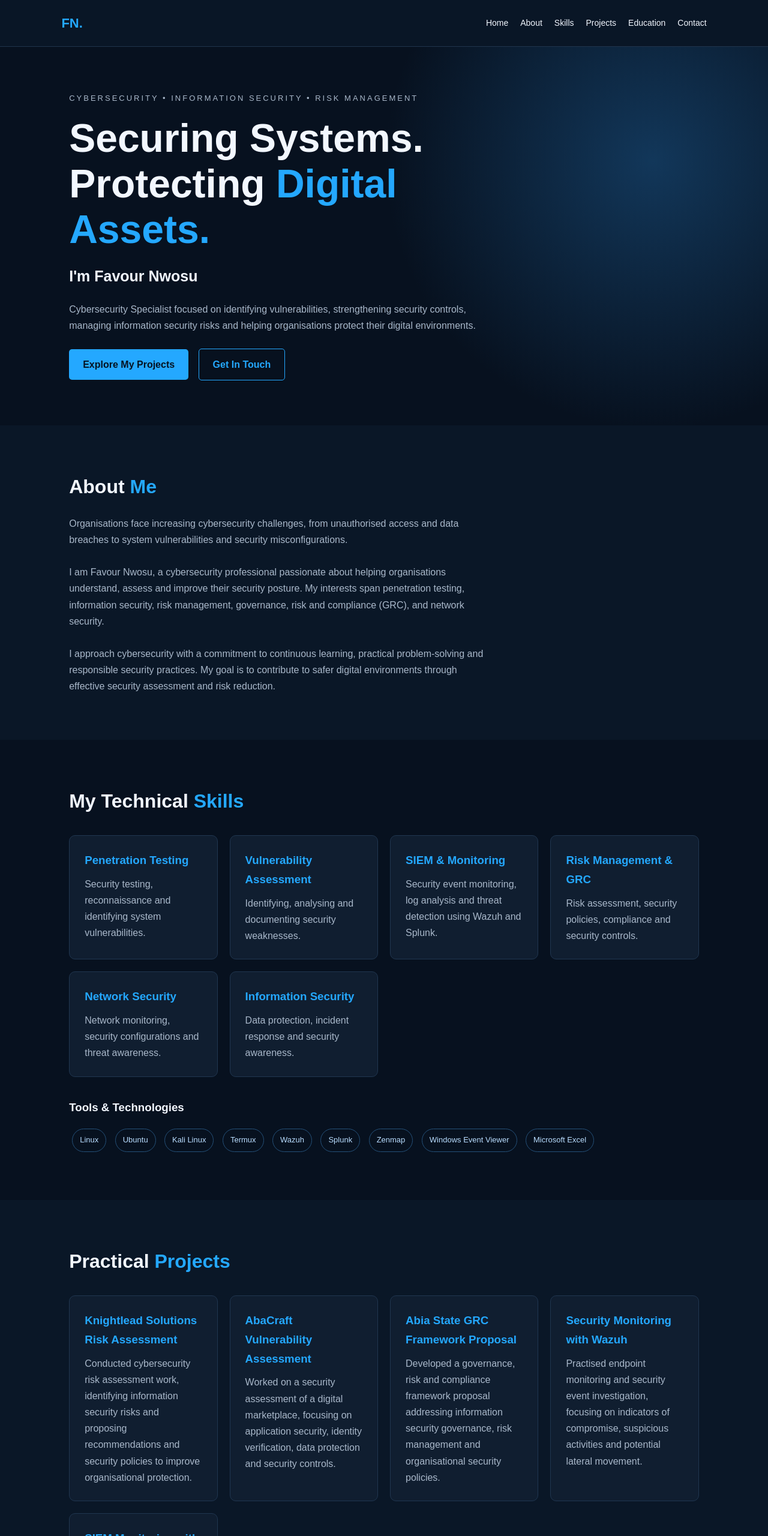
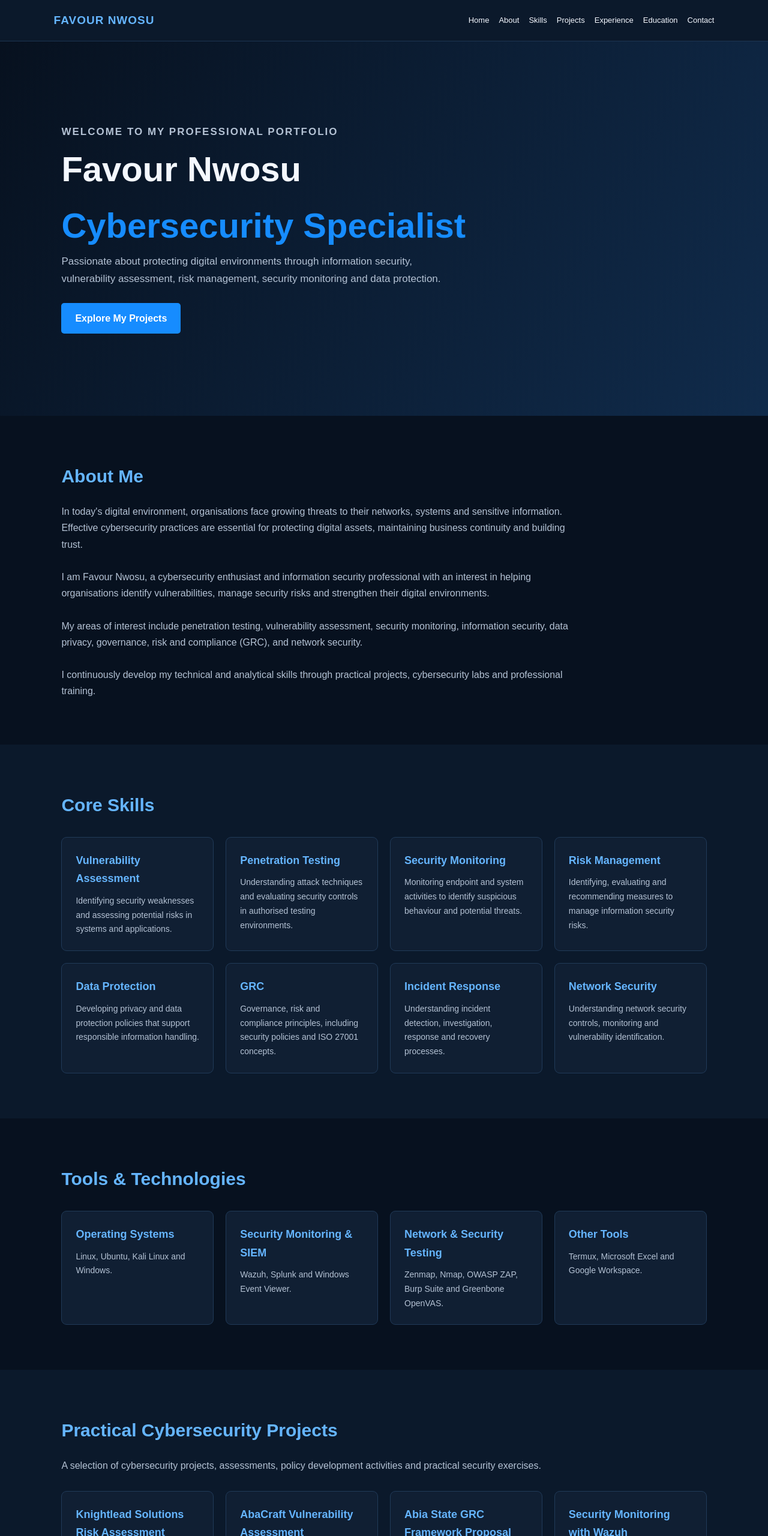
Before and after one commit to nwosufavour247-coder/FavourNwosu.github.io, a plain HTML site: page index.html in a window 1280 px wide. Shown: the top 2560 px of the page at 60% size. Drawn offline with Linux system fonts and the light colour scheme.

Commit message:
Create professional cybersecurity portfolio

```diff
--- a/index.html
+++ b/index.html
@@ -4,114 +4,216 @@
 <head>
   <meta charset="UTF-8">
   <meta name="viewport" content="width=device-width, initial-scale=1.0">
+  <meta name="description" content="Favour Nwosu - Cybersecurity Specialist, Information Security and Risk Management Professional.">
   <title>Favour Nwosu | Cybersecurity Specialist</title>
-<meta name="description" content="Favour Nwosu - Cybersecurity Specialist focused on penetration testing, information security, risk management and network security.">
 
   <style>
     :root {
-  --bg: #07111f;
-  --panel: #101e30;
-  --blue: #24a8ff;
-  --text: #f2f7ff;
-  --muted: #a9b8ca;
+      --background: #07111f;
+      --surface: #101f33;
+      --blue: #168cff;
+      --light-blue: #65b5ff;
+      --white: #f4f8ff;
+      --muted: #b4c2d4;
     }
-* { box-sizing: border-box; margin: 0; padding: 0; }
-html { scroll-behavior: smooth; }
+
+    * {
+      margin: 0;
+      padding: 0;
+      box-sizing: border-box;
+      scroll-behavior: smooth;
+    }
+
     body {
       font-family: Arial, sans-serif;
-  background: var(--bg);
-  color: var(--text);
+      background: var(--background);
+      color: var(--white);
       line-height: 1.7;
     }
+
+    a {
+      color: var(--light-blue);
+      text-decoration: none;
+    }
+
     header {
+      background: #0b192b;
+      padding: 18px 7%;
       display: flex;
       justify-content: space-between;
       align-items: center;
-  padding: 20px 8%;
-  background: #091626;
+      flex-wrap: wrap;
+      gap: 15px;
       position: sticky;
       top: 0;
-  z-index: 10;
-  border-bottom: 1px solid #20344c;
+      z-index: 100;
+      border-bottom: 1px solid #1d3552;
     }
-.logo { color: var(--blue); font-size: 22px; font-weight: bold; }
-nav { display: flex; gap: 20px; flex-wrap: wrap; }
+
+    .logo {
+      font-size: 19px;
+      font-weight: bold;
+      color: var(--light-blue);
+      letter-spacing: 1px;
+    }
+
+    nav {
+      display: flex;
+      flex-wrap: wrap;
+      gap: 16px;
+    }
+
     nav a {
-  color: var(--text);
-  text-decoration: none;
-  font-size: 14px;
+      color: var(--white);
+      font-size: 13px;
     }
-nav a:hover { color: var(--blue); }
-section { padding: 75px 9%; }
+
+    nav a:hover {
+      color: var(--light-blue);
+    }
+
+    section {
+      padding: 75px 8%;
+      scroll-margin-top: 85px;
+    }
+
     .hero {
       min-height: 78vh;
       display: flex;
-  align-items: center;
-  background: radial-gradient(circle at 85% 30%, #12375a, transparent 38%);
+      flex-direction: column;
+      justify-content: center;
+      align-items: flex-start;
+      background: linear-gradient(120deg, #07111f, #102b4b);
     }
-.hero-content { max-width: 760px; }
-.eyebrow { color: var(--blue); letter-spacing: 3px; font-size: 13px; }
-h1 { font-size: clamp(38px, 7vw, 66px); line-height: 1.15; margin: 18px 0; }
-h1 span, h2 span { color: var(--blue); }
-.hero p, .intro { color: var(--muted); max-width: 700px; }
-.btn {
+
+    .hero h1 {
+      font-size: clamp(36px, 7vw, 58px);
+      line-height: 1.2;
+      margin: 12px 0;
+    }
+
+    .hero h1 span {
+      color: var(--blue);
+    }
+
+    .hero p {
+      max-width: 650px;
+      color: var(--muted);
+      font-size: 17px;
+    }
+
+    .eyebrow {
+      color: var(--light-blue);
+      font-weight: bold;
+      letter-spacing: 2px;
+      text-transform: uppercase;
+      font-size: 13px;
+    }
+
+    .button {
       display: inline-block;
-  margin: 25px 12px 0 0;
+      background: var(--blue);
+      color: white;
       padding: 12px 23px;
       border-radius: 5px;
-  background: var(--blue);
-  color: #061321;
+      margin-top: 25px;
       font-weight: bold;
-  text-decoration: none;
     }
-.btn.secondary {
-  background: transparent;
-  border: 1px solid var(--blue);
-  color: var(--blue);
+
+    .button:hover {
+      background: #0874d5;
     }
-h2 { font-size: 32px; margin-bottom: 20px; }
+
+    h2 {
+      color: var(--light-blue);
+      font-size: 30px;
+      margin-bottom: 20px;
+    }
+
+    .intro {
+      max-width: 850px;
+      color: var(--muted);
+    }
+
+    .section-dark {
+      background: #0b192b;
+    }
+
     .grid {
       display: grid;
-  grid-template-columns: repeat(auto-fit, minmax(220px, 1fr));
+      grid-template-columns: repeat(auto-fit, minmax(240px, 1fr));
       gap: 20px;
-  margin-top: 30px;
+      margin-top: 28px;
     }
+
     .card {
-  background: var(--panel);
-  padding: 25px;
-  border: 1px solid #203650;
-  border-radius: 10px;
+      background: var(--surface);
+      padding: 23px;
+      border-radius: 9px;
+      border: 1px solid #203a58;
     }
-.card h3 { color: var(--blue); margin-bottom: 10px; }
-.card p, li { color: var(--muted); }
-.card ul { padding-left: 20px; }
+
+    .card h3 {
+      color: var(--light-blue);
+      margin-bottom: 10px;
+      font-size: 18px;
+    }
+
+    .card p {
+      color: var(--muted);
+      font-size: 14px;
+    }
+
     .tag {
       display: inline-block;
-  margin: 5px;
-  padding: 7px 12px;
-  border: 1px solid #245078;
-  border-radius: 20px;
-  color: #b9ddff;
-  font-size: 13px;
+      background: #173a60;
+      color: #9bd0ff;
+      padding: 4px 9px;
+      border-radius: 4px;
+      font-size: 11px;
+      margin: 12px 4px 0 0;
     }
-#about, #projects, #education { background: #0a1727; }
-.contact-box {
-  background: var(--panel);
-  padding: 30px;
-  border-radius: 10px;
-  border: 1px solid #203650;
+
+    .experience-label {
+      color: #65b5ff;
+      font-size: 11px;
+      font-weight: bold;
+      letter-spacing: 1px;
+      margin-bottom: 8px;
     }
+
+    .contact-links {
+      margin-top: 20px;
+      display: flex;
+      flex-wrap: wrap;
+      gap: 18px;
+    }
+
     footer {
       text-align: center;
       padding: 25px;
+      background: #050c16;
       color: var(--muted);
-  border-top: 1px solid #20344c;
+      font-size: 13px;
     }
-@media(max-width:650px) {
-  header { flex-direction: column; gap: 12px; }
-  nav { justify-content: center; gap: 12px; }
-  nav a { font-size: 12px; }
-  section { padding: 55px 7%; }
+
+    @media (max-width: 600px) {
+      header {
+        justify-content: center;
+      }
+
+      nav {
+        justify-content: center;
+        gap: 12px;
+      }
+
+      section {
+        padding: 55px 6%;
+      }
+
+      .hero {
+        min-height: 70vh;
+      }
     }
   </style>
 </head>
@@ -119,185 +221,347 @@ footer {
 <body>
 
   <header>
-  <div class="logo">FN.</div>
+    <div class="logo">FAVOUR NWOSU</div>
+
     <nav>
       <a href="#home">Home</a>
       <a href="#about">About</a>
       <a href="#skills">Skills</a>
       <a href="#projects">Projects</a>
+      <a href="#experience">Experience</a>
       <a href="#education">Education</a>
       <a href="#contact">Contact</a>
     </nav>
   </header>
 
   <section class="hero" id="home">
-  <div class="hero-content">
-    <p class="eyebrow">CYBERSECURITY • INFORMATION SECURITY • RISK MANAGEMENT</p>
-    <h1>Securing Systems.<br>Protecting <span>Digital Assets.</span></h1>
-    <h2 style="font-size:25px;">I'm Favour Nwosu</h2>
+    <p class="eyebrow">Welcome to my professional portfolio</p>
+    <h1>Favour Nwosu</h1>
+    <h1><span>Cybersecurity Specialist</span></h1>
+
     <p>
-      Cybersecurity Specialist focused on identifying vulnerabilities,
-      strengthening security controls, managing information security risks
-      and helping organisations protect their digital environments.
+      Passionate about protecting digital environments through
+      information security, vulnerability assessment, risk management,
+      security monitoring and data protection.
     </p>
-    <a href="#projects" class="btn">Explore My Projects</a>
-    <a href="#contact" class="btn secondary">Get In Touch</a>
+
+    <a href="#projects" class="button">Explore My Projects</a>
+  </section>
+
+  <section id="about">
+    <h2>About Me</h2>
+
+    <p class="intro">
+      In today's digital environment, organisations face growing threats
+      to their networks, systems and sensitive information. Effective
+      cybersecurity practices are essential for protecting digital assets,
+      maintaining business continuity and building trust.
+
+      <br><br>
+
+      I am Favour Nwosu, a cybersecurity enthusiast and information
+      security professional with an interest in helping organisations
+      identify vulnerabilities, manage security risks and strengthen
+      their digital environments.
+
+      <br><br>
+
+      My areas of interest include penetration testing, vulnerability
+      assessment, security monitoring, information security, data privacy,
+      governance, risk and compliance (GRC), and network security.
+
+      <br><br>
+
+      I continuously develop my technical and analytical skills through
+      practical projects, cybersecurity labs and professional training.
+    </p>
+  </section>
+
+  <section class="section-dark" id="skills">
+    <h2>Core Skills</h2>
+
+    <div class="grid">
+      <div class="card">
+        <h3>Vulnerability Assessment</h3>
+        <p>Identifying security weaknesses and assessing potential risks in systems and applications.</p>
+      </div>
+
+      <div class="card">
+        <h3>Penetration Testing</h3>
+        <p>Understanding attack techniques and evaluating security controls in authorised testing environments.</p>
+      </div>
+
+      <div class="card">
+        <h3>Security Monitoring</h3>
+        <p>Monitoring endpoint and system activities to identify suspicious behaviour and potential threats.</p>
+      </div>
+
+      <div class="card">
+        <h3>Risk Management</h3>
+        <p>Identifying, evaluating and recommending measures to manage information security risks.</p>
+      </div>
+
+      <div class="card">
+        <h3>Data Protection</h3>
+        <p>Developing privacy and data protection policies that support responsible information handling.</p>
+      </div>
+
+      <div class="card">
+        <h3>GRC</h3>
+        <p>Governance, risk and compliance principles, including security policies and ISO 27001 concepts.</p>
+      </div>
+
+      <div class="card">
+        <h3>Incident Response</h3>
+        <p>Understanding incident detection, investigation, response and recovery processes.</p>
+      </div>
+
+      <div class="card">
+        <h3>Network Security</h3>
+        <p>Understanding network security controls, monitoring and vulnerability identification.</p>
+      </div>
     </div>
   </section>
 
-<section id="about">
-  <h2>About <span>Me</span></h2>
-  <p class="intro">
-    Organisations face increasing cybersecurity challenges, from
-    unauthorised access and data breaches to system vulnerabilities
-    and security misconfigurations.
-    <br><br>
-    I am Favour Nwosu, a cybersecurity professional passionate about
-    helping organisations understand, assess and improve their security
-    posture. My interests span penetration testing, information security,
-    risk management, governance, risk and compliance (GRC), and network
-    security.
-    <br><br>
-    I approach cybersecurity with a commitment to continuous learning,
-    practical problem-solving and responsible security practices.
-    My goal is to contribute to safer digital environments through
-    effective security assessment and risk reduction.
-  </p>
-</section>
+  <section id="tools">
+    <h2>Tools & Technologies</h2>
 
-<section id="skills">
-  <h2>My Technical <span>Skills</span></h2>
     <div class="grid">
       <div class="card">
-      <h3>Penetration Testing</h3>
-      <p>Security testing, reconnaissance and identifying system vulnerabilities.</p>
-    </div>
-    <div class="card">
-      <h3>Vulnerability Assessment</h3>
-      <p>Identifying, analysing and documenting security weaknesses.</p>
-    </div>
-    <div class="card">
-      <h3>SIEM & Monitoring</h3>
-      <p>Security event monitoring, log analysis and threat detection using Wazuh and Splunk.</p>
-    </div>
-    <div class="card">
-      <h3>Risk Management & GRC</h3>
-      <p>Risk assessment, security policies, compliance and security controls.</p>
-    </div>
-    <div class="card">
-      <h3>Network Security</h3>
-      <p>Network monitoring, security configurations and threat awareness.</p>
-    </div>
-    <div class="card">
-      <h3>Information Security</h3>
-      <p>Data protection, incident response and security awareness.</p>
-    </div>
+        <h3>Operating Systems</h3>
+        <p>Linux, Ubuntu, Kali Linux and Windows.</p>
       </div>
 
-  <h3 style="margin-top:35px;">Tools & Technologies</h3>
-  <div style="margin-top:15px;">
-    <span class="tag">Linux</span>
-    <span class="tag">Ubuntu</span>
-    <span class="tag">Kali Linux</span>
-    <span class="tag">Termux</span>
-    <span class="tag">Wazuh</span>
-    <span class="tag">Splunk</span>
-    <span class="tag">Zenmap</span>
-    <span class="tag">Windows Event Viewer</span>
-    <span class="tag">Microsoft Excel</span>
+      <div class="card">
+        <h3>Security Monitoring & SIEM</h3>
+        <p>Wazuh, Splunk and Windows Event Viewer.</p>
+      </div>
+
+      <div class="card">
+        <h3>Network & Security Testing</h3>
+        <p>Zenmap, Nmap, OWASP ZAP, Burp Suite and Greenbone OpenVAS.</p>
+      </div>
+
+      <div class="card">
+        <h3>Other Tools</h3>
+        <p>Termux, Microsoft Excel and Google Workspace.</p>
+      </div>
     </div>
   </section>
 
-<section id="projects">
-  <h2>Practical <span>Projects</span></h2>
+  <section class="section-dark" id="projects">
+    <h2>Practical Cybersecurity Projects</h2>
+
+    <p class="intro">
+      A selection of cybersecurity projects, assessments, policy
+      development activities and practical security exercises.
+    </p>
+
     <div class="grid">
+
       <div class="card">
         <h3>Knightlead Solutions Risk Assessment</h3>
         <p>
-        Conducted cybersecurity risk assessment work, identifying
-        information security risks and proposing recommendations
-        and security policies to improve organisational protection.
+          Conducted a cybersecurity risk assessment project to identify
+          potential information security risks and recommend appropriate
+          controls for improving organisational security.
         </p>
+        <span class="tag">Risk Assessment</span>
+        <span class="tag">Information Security</span>
       </div>
+
       <div class="card">
         <h3>AbaCraft Vulnerability Assessment</h3>
         <p>
-        Worked on a security assessment of a digital marketplace,
-        focusing on application security, identity verification,
-        data protection and security controls.
+          Worked on a vulnerability assessment project focused on
+          identifying potential weaknesses and recommending security
+          improvements for a digital marketplace environment.
         </p>
+        <span class="tag">Vulnerability Assessment</span>
+        <span class="tag">Application Security</span>
       </div>
+
       <div class="card">
         <h3>Abia State GRC Framework Proposal</h3>
         <p>
           Developed a governance, risk and compliance framework proposal
-        addressing information security governance, risk management
-        and organisational security policies.
+          aimed at strengthening information security practices and
+          supporting organisational risk management.
         </p>
+        <span class="tag">GRC</span>
+        <span class="tag">Security Policies</span>
       </div>
+
       <div class="card">
         <h3>Security Monitoring with Wazuh</h3>
         <p>
-        Practised endpoint monitoring and security event investigation,
-        focusing on indicators of compromise, suspicious activities
-        and potential lateral movement.
+          Practised endpoint security monitoring and the investigation
+          of system events, indicators of compromise and suspicious
+          activities using Wazuh.
         </p>
+        <span class="tag">Wazuh</span>
+        <span class="tag">Threat Detection</span>
       </div>
+
       <div class="card">
         <h3>SIEM Monitoring with Splunk</h3>
         <p>
-        Worked on security log analysis, failed login detection,
-        suspicious file access monitoring and alert configuration.
+          Developed security searches for monitoring failed login
+          attempts, suspicious file access and user activity, with
+          alerting recommendations for potential security incidents.
         </p>
+        <span class="tag">Splunk</span>
+        <span class="tag">SIEM</span>
       </div>
+
+      <div class="card">
+        <h3>Abia State Web Application Hardening</h3>
+        <p>
+          Worked on a web application security hardening project
+          addressing vulnerabilities such as SQL injection, cross-site
+          scripting (XSS) and directory traversal. The proposed security
+          measures included input validation and sanitisation, web
+          application firewall configuration, prepared statements,
+          secure cookie settings and security testing.
+        </p>
+        <span class="tag">Application Security</span>
+        <span class="tag">Vulnerability Management</span>
+        <span class="tag">Web Security</span>
+      </div>
+
+      <div class="card">
+        <h3>ThriveAbia AbaCraft Data Protection Policy</h3>
+        <p>
+          Curated an Identity and Verification Data Protection Policy
+          for the ThriveAbia AbaCraft marketplace, with reference to
+          the Nigeria Data Protection Act (NDPA) 2023. The policy
+          addresses responsible personal data handling, identity
+          verification, access control, authentication, encryption,
+          audit logging and secure payment processes.
+        </p>
+        <span class="tag">Data Privacy</span>
+        <span class="tag">NDPA 2023</span>
+        <span class="tag">GRC</span>
+      </div>
+
     </div>
   </section>
 
-<section id="education">
-  <h2>Education & <span>Certifications</span></h2>
+  <section id="experience">
+    <h2>Practical Experience</h2>
+
+    <p class="intro">
+      My practical experience includes cybersecurity projects,
+      security assessments, policy development and hands-on
+      technical learning.
+    </p>
+
     <div class="grid">
+
+      <div class="card">
+        <p class="experience-label">PROJECT EXPERIENCE</p>
+        <h3>Web Application Security Hardening</h3>
+        <p><strong>Abia State Security Project</strong></p>
+        <p>
+          Worked on identifying web application security weaknesses
+          and developing hardening measures to address common
+          application vulnerabilities.
+        </p>
+      </div>
+
+      <div class="card">
+        <p class="experience-label">PROJECT EXPERIENCE</p>
+        <h3>Data Protection & GRC</h3>
+        <p><strong>ThriveAbia AbaCraft Project</strong></p>
+        <p>
+          Curated a data protection policy covering identity
+          verification, personal data protection, security controls
+          and compliance considerations.
+        </p>
+      </div>
+
+      <div class="card">
+        <p class="experience-label">PROJECT EXPERIENCE</p>
+        <h3>Cybersecurity Risk Assessment</h3>
+        <p><strong>Knightlead Solutions</strong></p>
+        <p>
+          Worked on identifying information security risks and
+          proposing controls to improve organisational security.
+        </p>
+      </div>
+
+      <div class="card">
+        <p class="experience-label">PRACTICAL LAB EXPERIENCE</p>
+        <h3>Security Monitoring & SIEM</h3>
+        <p><strong>Wazuh and Splunk Labs</strong></p>
+        <p>
+          Practised monitoring security events, investigating
+          suspicious activities and developing searches for
+          potential security threats.
+        </p>
+      </div>
+
+    </div>
+  </section>
+
+  <section class="section-dark" id="education">
+    <h2>Education & Certifications</h2>
+
+    <div class="grid">
+
       <div class="card">
         <h3>Alex Ekwueme Federal University</h3>
         <p>B.Sc. Criminology and Security Studies</p>
       </div>
+
       <div class="card">
         <h3>QurateHQ</h3>
         <p>Cybersecurity Training</p>
       </div>
+
       <div class="card">
         <h3>Techeccentric</h3>
         <p>Cybersecurity Training</p>
       </div>
+
       <div class="card">
         <h3>Evolve Mentorship Academy</h3>
         <p>Certified Leadership Training</p>
       </div>
+
       <div class="card">
         <h3>Fled Organization</h3>
         <p>Leadership Certificate</p>
       </div>
+
     </div>
   </section>
 
   <section id="contact">
-  <h2>Let's <span>Connect</span></h2>
-  <div class="contact-box">
-    <p>
-      Interested in cybersecurity, collaboration, professional
-      opportunities or discussing information security?
-      I'd be happy to connect.
+    <h2>Let's Connect</h2>
+
+    <p class="intro">
+      I am open to professional connections, cybersecurity
+      opportunities, collaborations and conversations around
+      information security.
     </p>
-    <p style="margin-top:15px;"><strong>Name:</strong> Favour Nwosu</p>
-    <p><strong>Location:</strong> Nigeria</p>
-    <p><strong>LinkedIn:</strong> Favour Nwosu</p>
-    <a class="btn" href="https://www.linkedin.com/" target="_blank" rel="noopener">Visit LinkedIn</a>
-    <a class="btn secondary" href="https://github.com/nwosufavour247-coder" target="_blank" rel="noopener">My GitHub</a>
+
+    <div class="contact-links">
+      <a href="https://github.com/nwosufavour247-coder" target="_blank" rel="noopener noreferrer">
+        GitHub Profile
+      </a>
+
+      <a href="https://www.linkedin.com/" target="_blank" rel="noopener noreferrer">
+        LinkedIn
+      </a>
+
+      <span>Umuahia, Abia State, Nigeria</span>
     </div>
   </section>
 
   <footer>
-  <p>© 2026 Favour Nwosu | Cybersecurity Portfolio</p>
-  <p>Securing today's digital world, one system at a time.</p>
+    <p>© 2026 Favour Nwosu. All Rights Reserved.</p>
+    <p>Cybersecurity | Information Security | Risk Management</p>
   </footer>
 
 </body>
```
Lines whose indentation alone changed are shown as unchanged.
